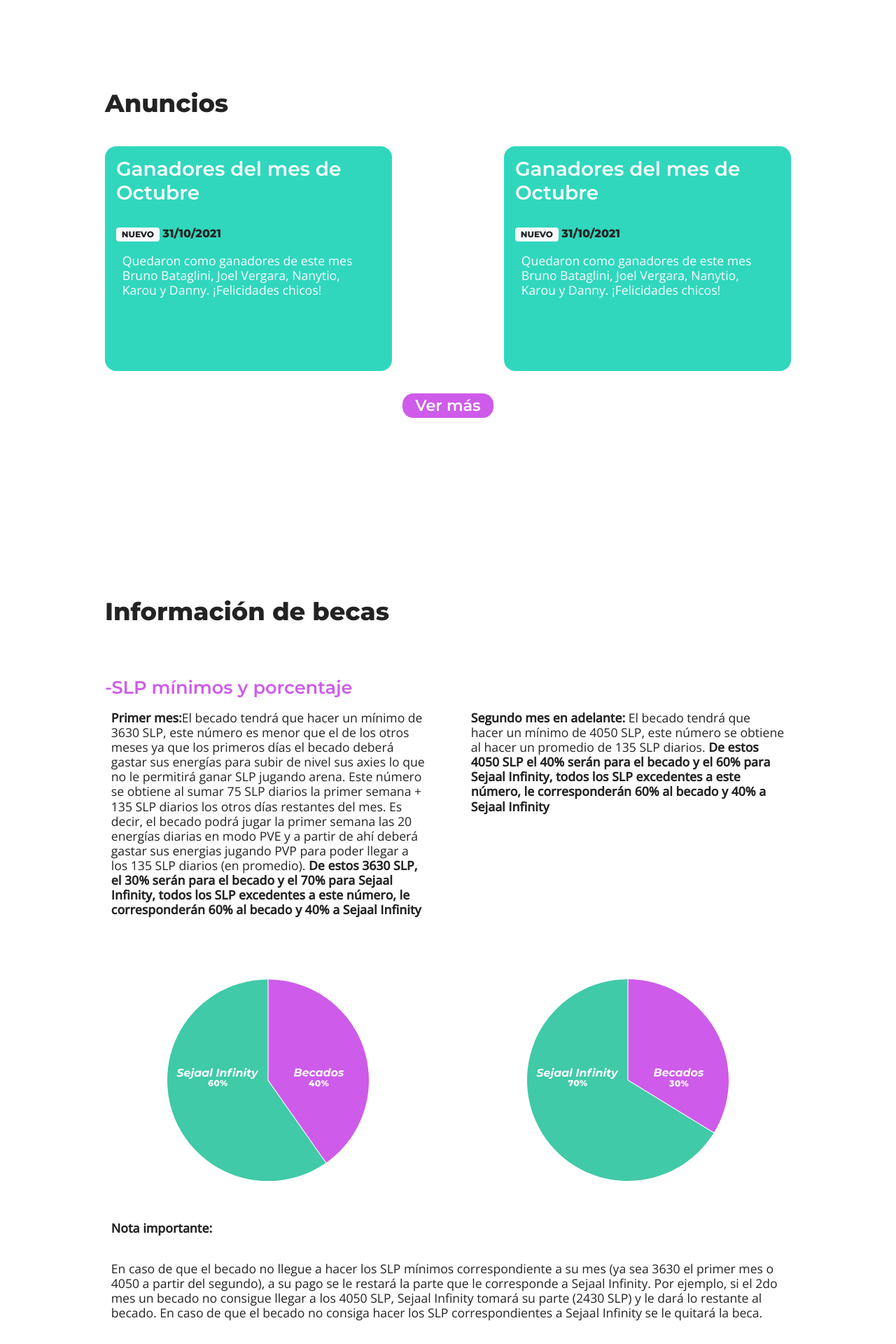
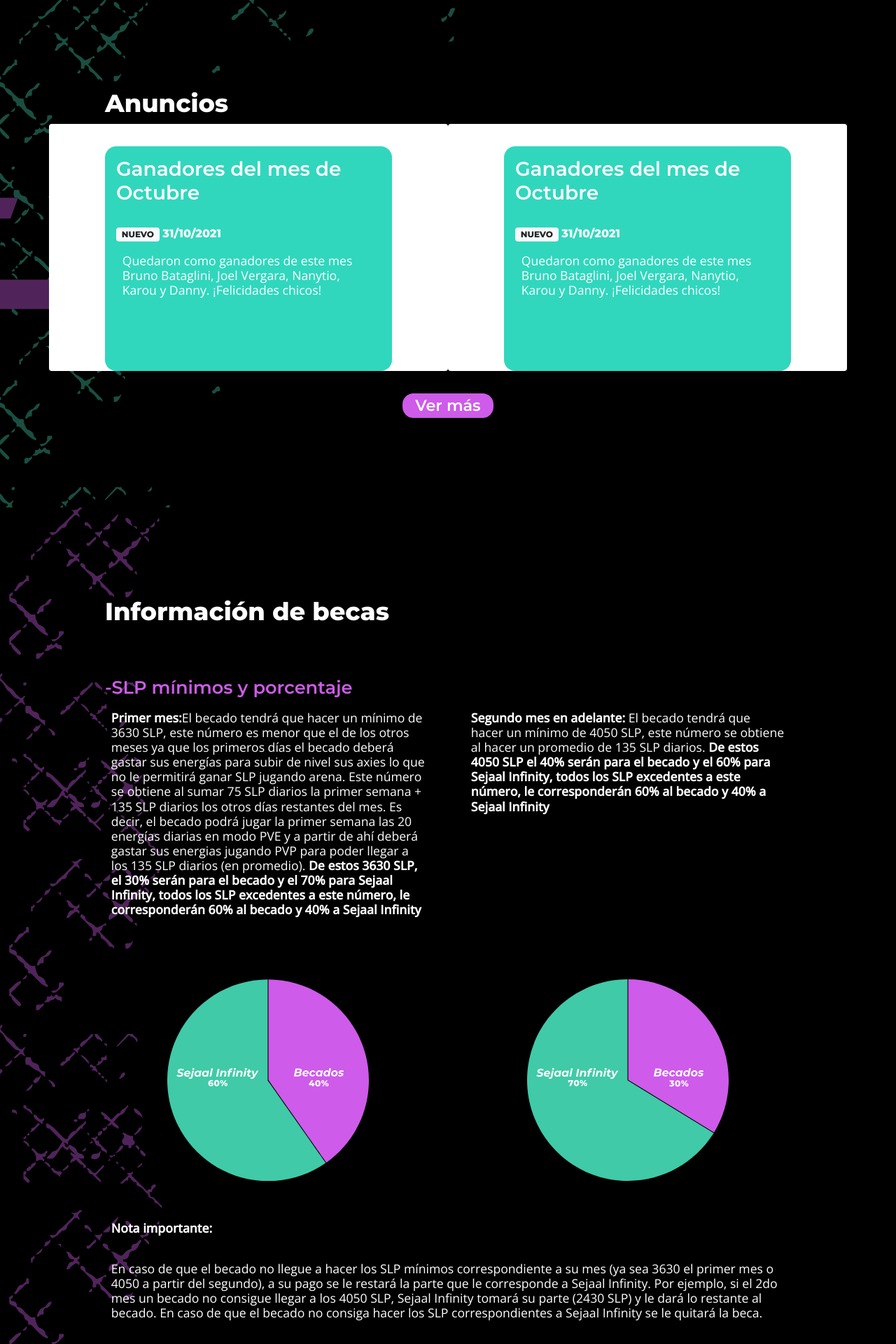
Before and after one commit to ggabriel-avila/websejaalinfinity, a PHP site: page /index.php in a window 1280 px wide. Shown: the part 1245-3165 px from the top of the page at 70% size. Run offline with PHP 8.4, Linux system fonts and the light colour scheme; data that the repository does not hold is empty; some libraries are stand-ins or nearby versions.

Commit message:
CSS fondo

```diff
--- a/css/estilos.css
+++ b/css/estilos.css
@@ -1,6 +1,6 @@
 h1{
 	font-size:2.2em;
-	color:#232323;
+	color:white;
 	font-family: 'Montserrat', sans-serif;
 	font-weight: 800;
 	margin-top: 4em;
@@ -15,14 +15,13 @@
 	font-family: 'Montserrat', sans-serif;
 	font-weight: 800;
 	font-size: 1em;
-	color: #232323;
-
+	color: white;
 }
 p{
 	font-family: 'Open Sans', sans-serif;
 	font-weight: 400;
 	font-size: 1.1em;
-	color: #232323;
+	color: white;
 	padding-left: 0.5em;
 	padding-right: 0.5em;
 	padding-top: 0.5em;
@@ -58,10 +57,12 @@
     padding-bottom: 2.5em;
 }
 #QuienesSomosSeccion{
-	background-color: white;
+	background-color: black;
+	background: linear-gradient(to bottom, rgb(0 0 0 / 33%) 0%, rgb(0 0 0 / 61%) 0%), url(../media/quienessomosa.png);
 }
 #AnunciosSeccion{
-	background-color: white;
+	background-color: black;
+	background: linear-gradient(to bottom, rgb(0 0 0 / 33%) 0%, rgb(0 0 0 / 61%) 0%), url(../media/anuncios.png);
 }
 .anuncios{
 	background-color: #30D7BD;
@@ -80,7 +81,8 @@
 }
 
 #infoBecasSeccion{
-	background-color: white;
+	background-color: black;
+	background: linear-gradient(to bottom, rgb(0 0 0 / 33%) 0%, rgb(0 0 0 / 61%) 0%), url(../media/becas.png);
 }
 #infoBecasSeccion h2 {
 	padding-top: 2.5em;
@@ -89,13 +91,12 @@
 	font-family: 'Open Sans', sans-serif;
 	font-weight: 400;
 	font-size: 1.2em;
-	color: #232323;
+	color: white;
 	padding-left: 0.5em;
 	padding-right: 0.5em;
 	padding-top: 0.5em;
 	padding-bottom:0.5em;
 	line-height: 1.4em;
-
 }
 #infoBecasSeccion img{
 	padding-top: 4em;
@@ -152,7 +153,7 @@
   }
 
 .RedesHeader {
-	background-color: white;
+	background-color: black;
 	padding-bottom:2rem;
 	margin-top: 1rem;
 	margin-right: 15rem;
@@ -175,7 +176,7 @@
 
 @media(min-width: 1600px){
 	.RedesHeader {
-	background-color: white;
+	background-color: black;
 	padding-bottom:2rem;
 	margin-top: 1rem;
 	margin-right: 33rem;
@@ -208,6 +209,9 @@
 
 	justify-content:start;
 	border: 1px none;
+}
+#tablaGeneralSeccion{
+	background-color: black;
 }
 @media (min-width: 1850px){
 .modoadmin{
@@ -260,7 +264,7 @@
 	width:1.2em;
 }
 body{
-	background-color: white;
+	background-color: black;
 }
 .logoHeaderMobile {
 	background-color: white;
```
Also changed, not shown: media/anuncios.png (added), media/becas.png (added), media/quienessomos.png (added).
